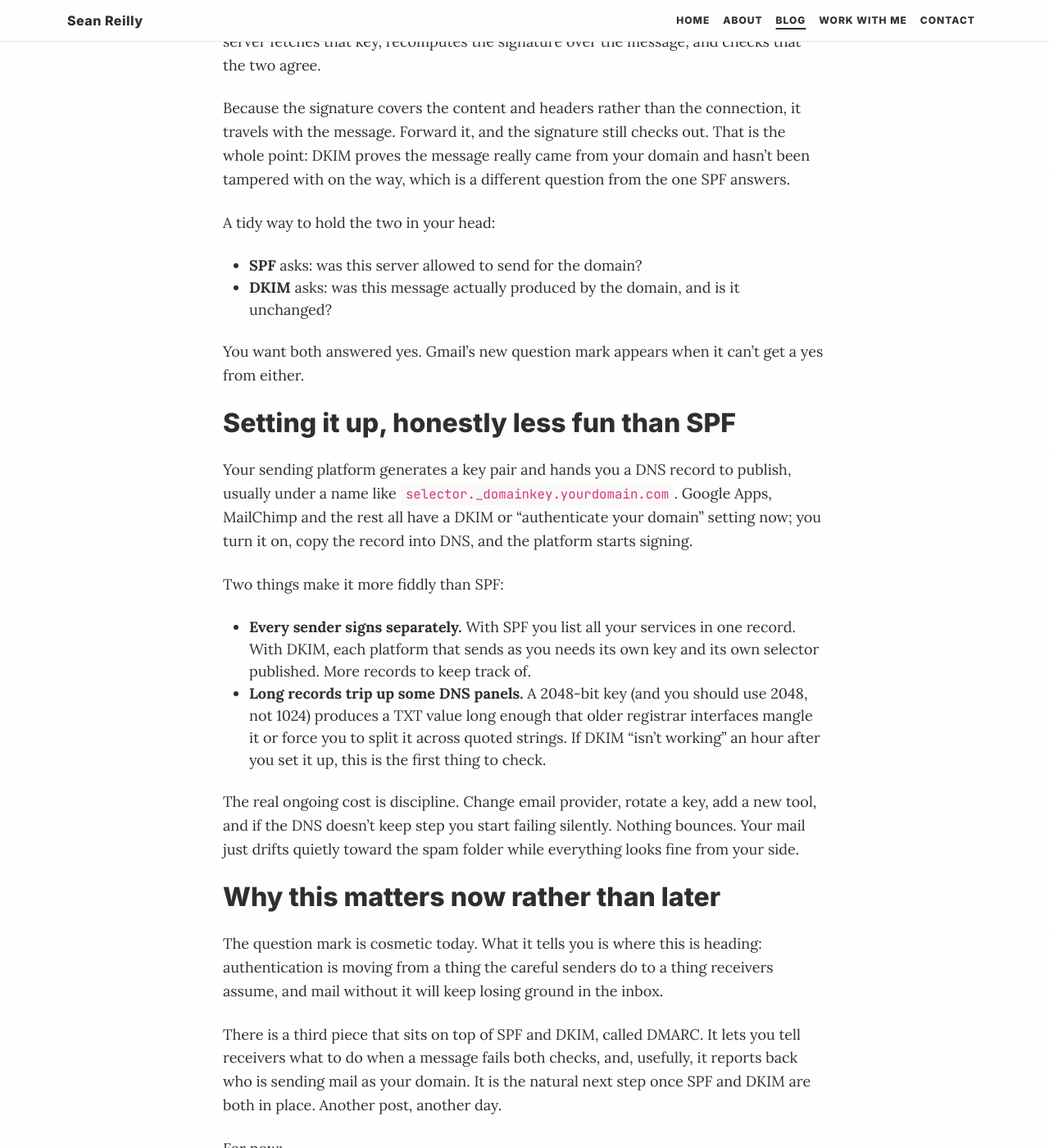
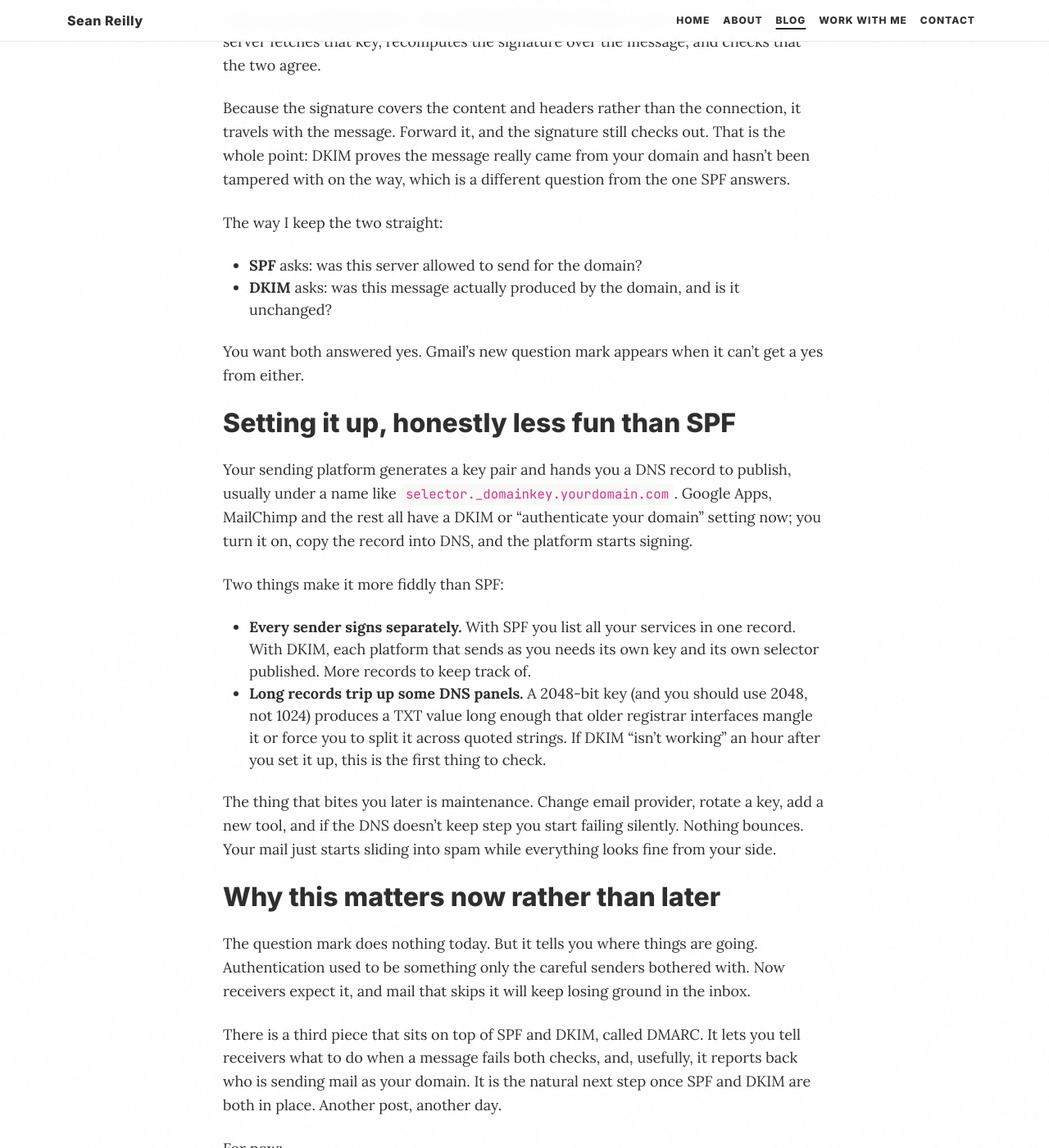
Before and after one commit to seanreillyesq/seanreillyesq.github.io, a Jekyll site: the page built from _posts/2016-02-15-why-you-need-dkim-as-well-as-spf.md, in a window 1280 px wide and 1400 px high, scrolled down 1162 px. Shown: the whole window at 82% size. Built offline with Jekyll 4.4.1, drawn with Linux system fonts in a browser that asks for light colours; some of the changed text lies outside the part shown.

Commit message:
Strip AI-tell phrasing from the three email-auth posts
Remove the repeated quiet/quietly motif and a run of abstract-verdict
aphorisms (the real ongoing cost is discipline, the direction is not
subtle, what it signals is that, it earns its own, the from-a-thing-X-to-
a-thing-Y balance) that read as generated rather than written. Plainer,
more direct phrasing throughout; meaning unchanged.

```diff
--- a/_posts/2016-02-15-why-you-need-dkim-as-well-as-spf.md
+++ b/_posts/2016-02-15-why-you-need-dkim-as-well-as-spf.md
@@ -15,7 +15,7 @@ hidden: true
 robots: noindex
 ---
 
-Last week Gmail started showing a little question mark where a sender's photo or logo should be, on any message it can't authenticate. It is warnings-only for now, nothing gets blocked. But providers don't paint a question mark next to your email and then quietly forget about it. The direction is not subtle.
+Last week Gmail started showing a little question mark where a sender's photo or logo should be, on any message it can't authenticate. It is warnings-only for now, nothing gets blocked. But providers don't put a question mark next to your email and then forget about it. This won't stay cosmetic for long.
 
 A couple of years ago I wrote about [SPF](/why-your-email-needs-an-spf-record-20140428/), the record that tells the world which servers may send mail for your domain. If you haven't done that yet, start there, because what follows sits on top of it. SPF is necessary. It is just no longer sufficient.
 
@@ -33,7 +33,7 @@ DomainKeys Identified Mail attaches a cryptographic signature to the message whe
 
 Because the signature covers the content and headers rather than the connection, it travels with the message. Forward it, and the signature still checks out. That is the whole point: DKIM proves the message really came from your domain and hasn't been tampered with on the way, which is a different question from the one SPF answers.
 
-A tidy way to hold the two in your head:
+The way I keep the two straight:
 
 - **SPF** asks: was this server allowed to send for the domain?
 - **DKIM** asks: was this message actually produced by the domain, and is it unchanged?
@@ -49,11 +49,11 @@ Two things make it more fiddly than SPF:
 - **Every sender signs separately.** With SPF you list all your services in one record. With DKIM, each platform that sends as you needs its own key and its own selector published. More records to keep track of.
 - **Long records trip up some DNS panels.** A 2048-bit key (and you should use 2048, not 1024) produces a TXT value long enough that older registrar interfaces mangle it or force you to split it across quoted strings. If DKIM "isn't working" an hour after you set it up, this is the first thing to check.
 
-The real ongoing cost is discipline. Change email provider, rotate a key, add a new tool, and if the DNS doesn't keep step you start failing silently. Nothing bounces. Your mail just drifts quietly toward the spam folder while everything looks fine from your side.
+The thing that bites you later is maintenance. Change email provider, rotate a key, add a new tool, and if the DNS doesn't keep step you start failing silently. Nothing bounces. Your mail just starts sliding into spam while everything looks fine from your side.
 
 ## Why this matters now rather than later
 
-The question mark is cosmetic today. What it tells you is where this is heading: authentication is moving from a thing the careful senders do to a thing receivers assume, and mail without it will keep losing ground in the inbox.
+The question mark does nothing today. But it tells you where things are going. Authentication used to be something only the careful senders bothered with. Now receivers expect it, and mail that skips it will keep losing ground in the inbox.
 
 There is a third piece that sits on top of SPF and DKIM, called DMARC. It lets you tell receivers what to do when a message fails both checks, and, usefully, it reports back who is sending mail as your domain. It is the natural next step once SPF and DKIM are both in place. Another post, another day.
 
```
Also changed, not shown: _posts/2014-04-28-why-your-email-needs-an-spf-record.md (+3 -3 lines), _posts/2023-10-09-dmarc-by-february-google-and-yahoos-new-email-rules.md (+2 -2 lines).
